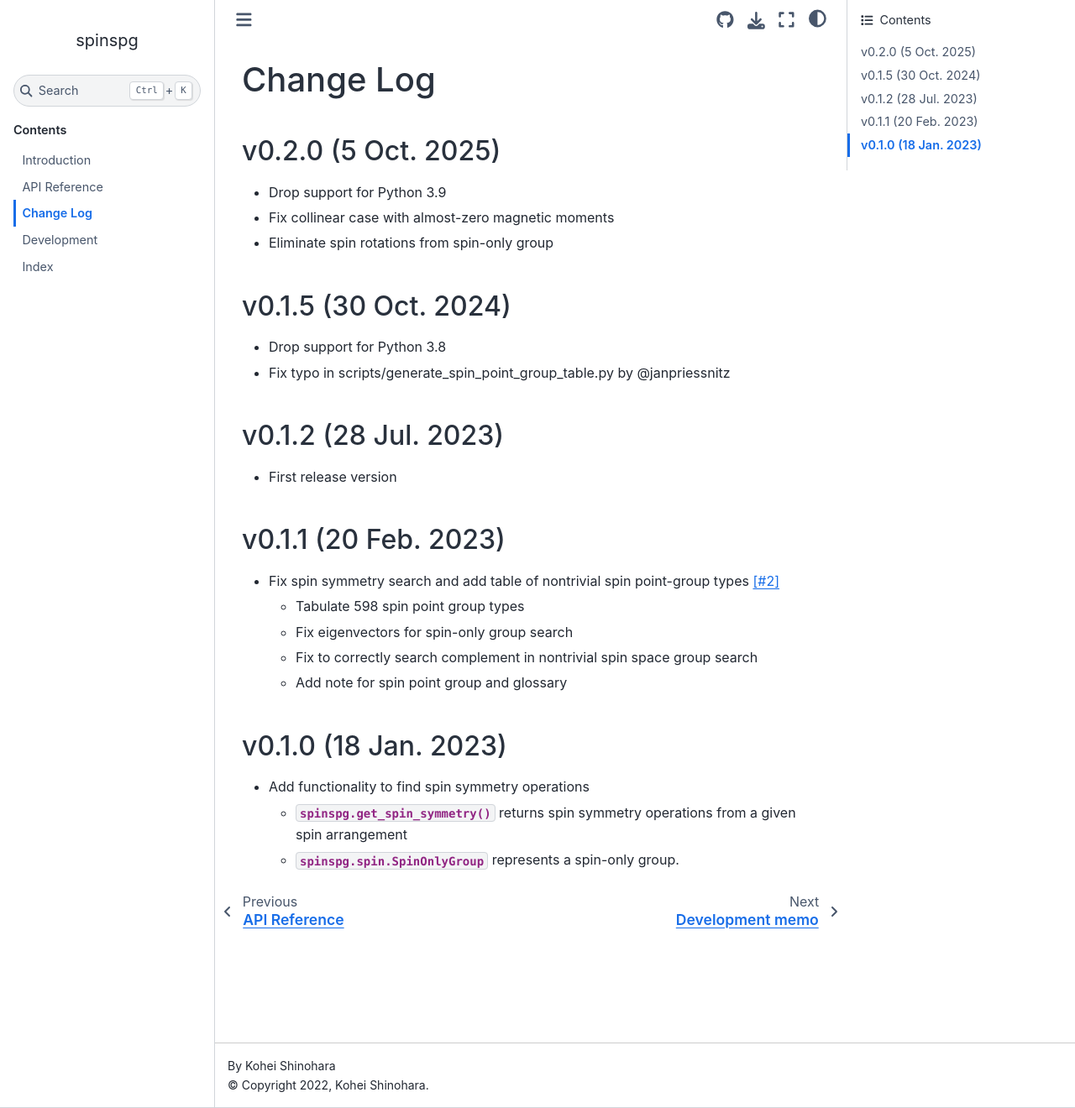
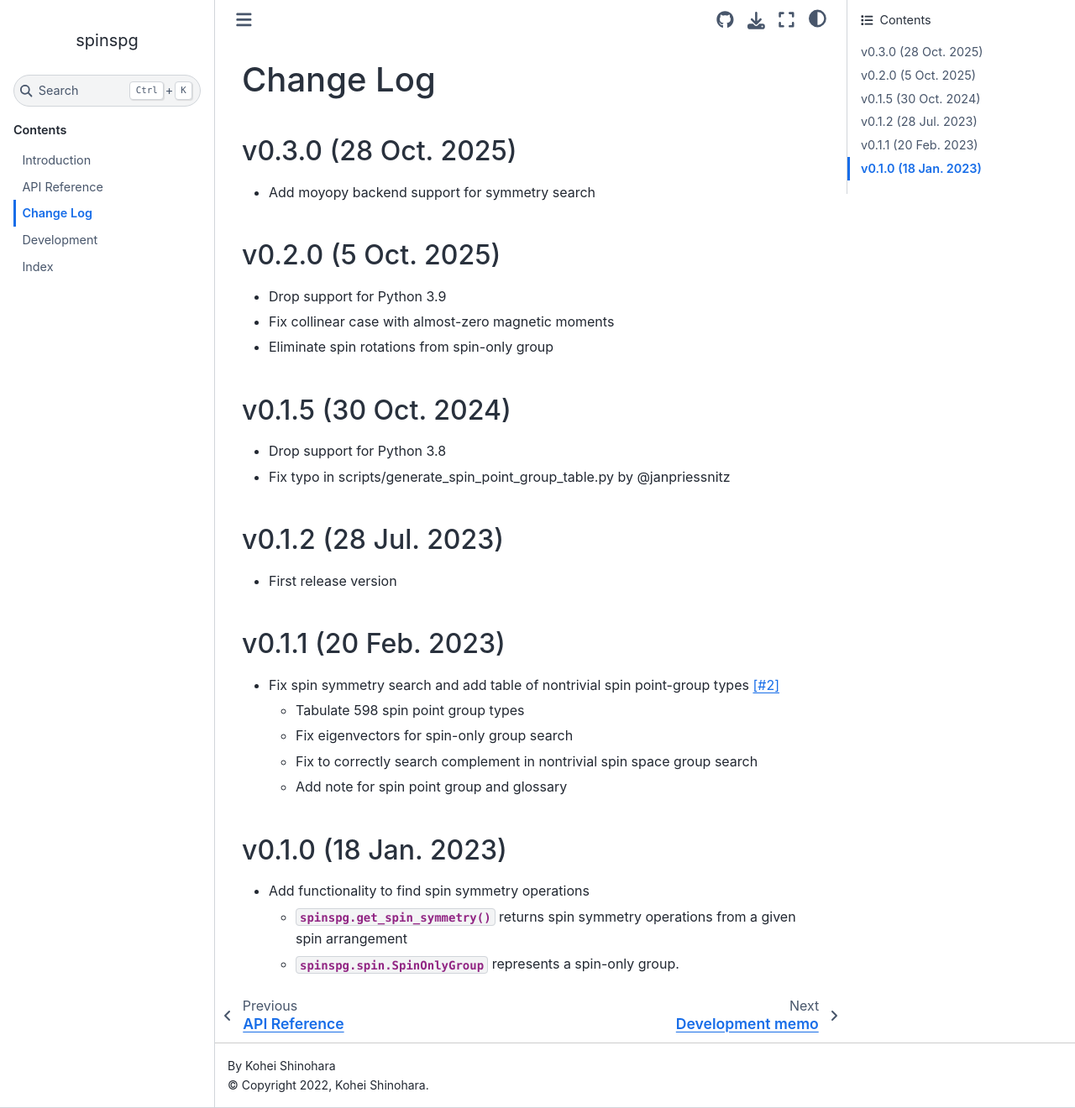
Before and after one commit to spglib/spinspg, a Sphinx documentation site: the page built from docs/changelog.md, in a window 1280 px wide and 1320 px high. Shown: the whole window at 84% size. Built offline with Sphinx 7.4.7 and the Sphinx Book theme 1.1.4, drawn with Linux system fonts in a browser that asks for light colours.

Commit message:
Bump up version

```diff
--- a/docs/changelog.md
+++ b/docs/changelog.md
@@ -1,4 +1,8 @@
 # Change Log
+
+## v0.3.0 (28 Oct. 2025)
+
+- Add moyopy backend support for symmetry search
 
 ## v0.2.0 (5 Oct. 2025)
 
```
